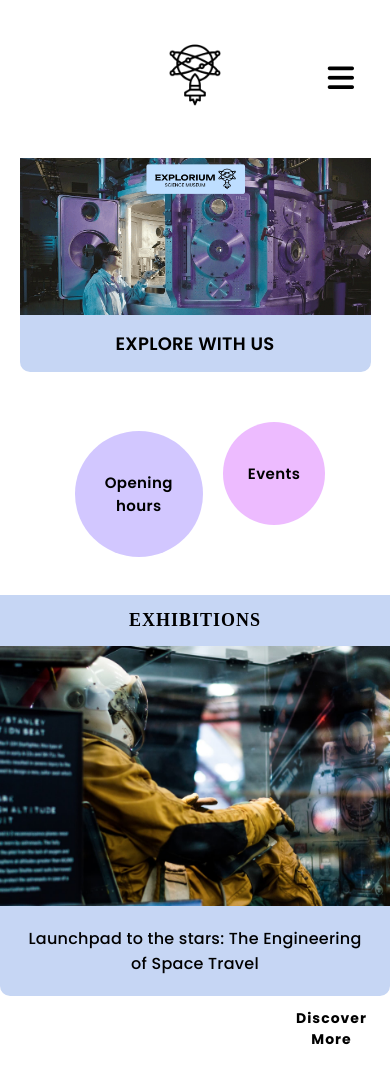
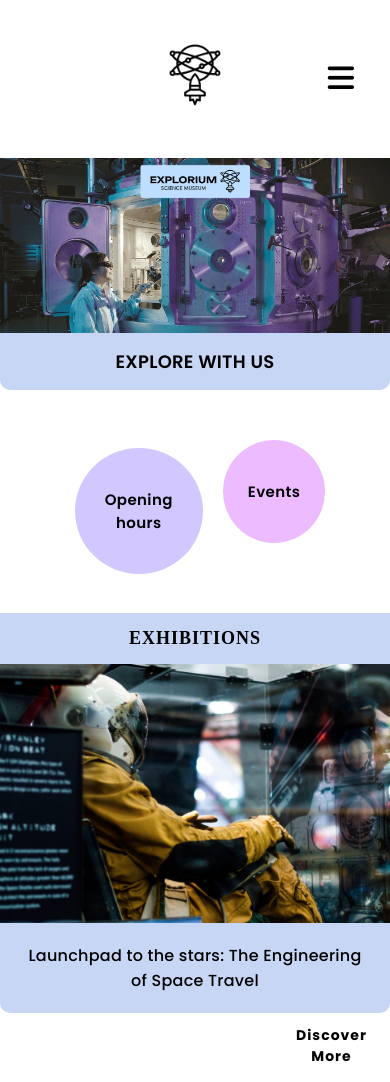
Before and after one commit to emmelinlarina/semester_project_1, a plain HTML site: page index.html in a window 390 px wide. Shown: the top 1082 px of the page. Drawn offline with Linux system fonts and the light colour scheme; a web font is replaced by a local one.

Commit message:
Update styles.css

```diff
--- a/css/styles.css
+++ b/css/styles.css
@@ -431,7 +431,11 @@ color: rgb(0, 0, 0);
     height: auto;
 }
 
+@media (min-width: 320px) and (max-width: 1024px) {
 
+    .explore  { width: 100vw; }
+
+}
 
 
 
```
